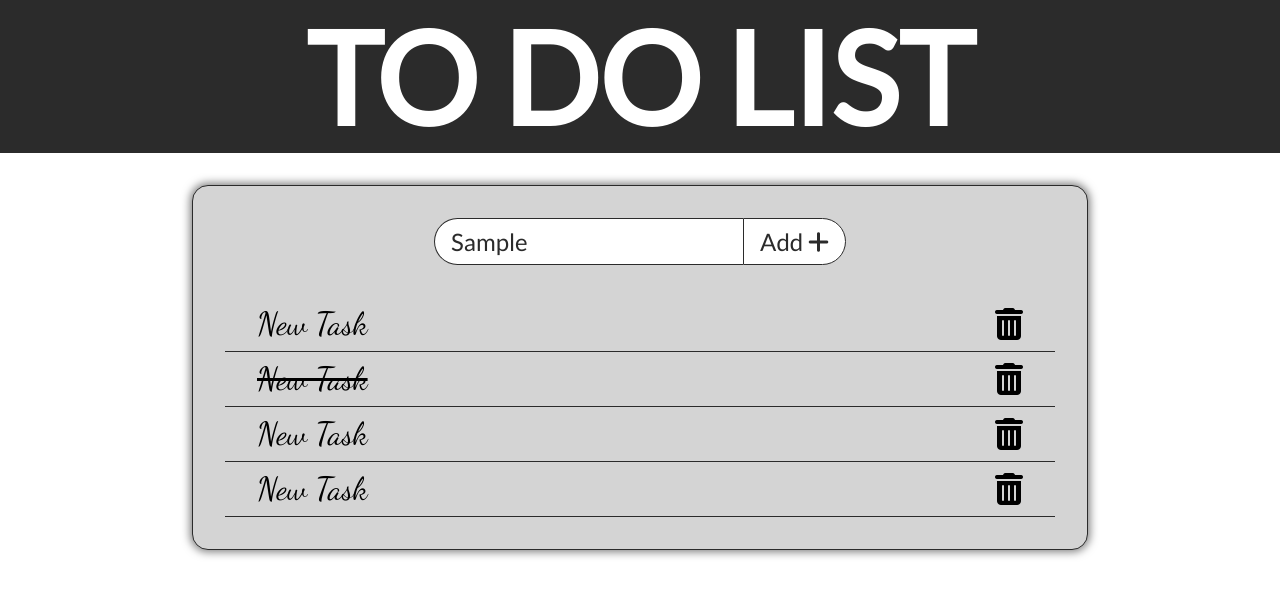
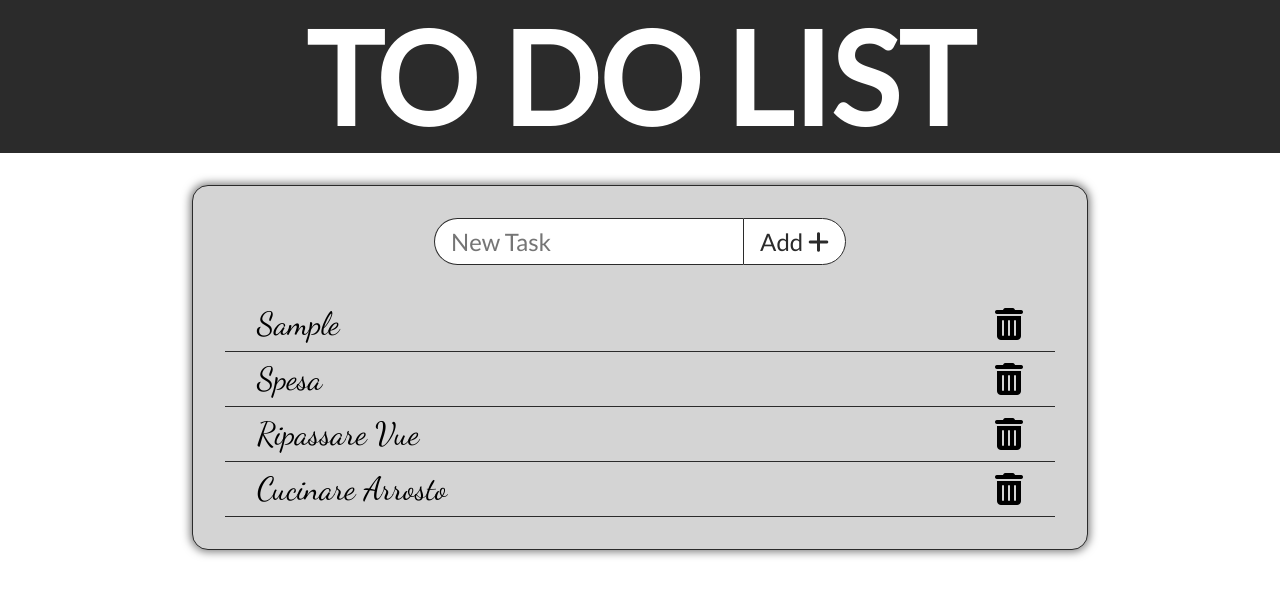
Before and after one commit to MrArcano/vue-todolist, a plain HTML site: page index.html in a window 1280 px wide. Both pictures are taken after typing "Sample" into the empty fields and a click on the button "Add". Drawn offline with nearby package versions, Linux system fonts and the light colour scheme.

Commit message:
[add]: add task vue

```diff
--- a/css/style.css
+++ b/css/style.css
@@ -4,12 +4,13 @@
   box-sizing: border-box;
 }
 
+html{
+  font-family: 'Lato', sans-serif;
+}
+
 ul{
   list-style: none;
 }
-
-/* font-family: 'Dancing Script', cursive;
-*/
 
 .logo{
   background-color: #2b2b2b;
@@ -19,11 +20,10 @@ ul{
   font-weight: bold;
 
   text-align: center;
-  font-family: 'Lato', sans-serif;
 }
 
 .container{
-  font-family: 'Dancing Script', cursive;
+
   font-size: 2rem;
 
   width: 70%;
@@ -83,6 +83,7 @@ ul{
   display: flex;
   justify-content: space-between;
   align-items: center;
+  font-family: 'Dancing Script', cursive;
 }
 
 .task-container li:hover{
@@ -101,4 +102,8 @@ ul{
 .task-container li i:hover{
   color: red;
 }
+
+.task-container h5{
+  text-align: center;
+}
 /* ------------------------------------------------ */
--- a/index.html
+++ b/index.html
@@ -32,30 +32,29 @@
     <div class="container">
       <!-- NEW TASK -->
       <div class="new-task">
-        <input type="text" placeholder="New Task">
-        <button type="button">Add <i class="fa-solid fa-plus"></i></button>
+
+        <input
+          v-model="newTask"
+          type="text"
+          placeholder="New Task">
+
+
+        <button
+          @click="addTask"
+          type="button">Add
+          <i
+          class="fa-solid fa-plus"></i></button>
       </div>
 
       <!-- TASKLIST -->
       <div class="task-container">
-        <ul>
-          <li>
-            <span>New Task</span>
-            <i class="fa-solid fa-trash-can"></i>
-          </li>
-          <li>
-            <span class="line-through">New Task</span>
-            <i class="fa-solid fa-trash-can"></i>
-          </li>
-          <li>
-            <span>New Task</span>
-            <i class="fa-solid fa-trash-can"></i>
-          </li>
-          <li>
-            <span>New Task</span>
+        <ul v-if="taskArray.length > 0">
+          <li v-for="(task , index) in taskArray">
+            <span>{{task.todo}}</span>
             <i class="fa-solid fa-trash-can"></i>
           </li>
         </ul>
+        <h5 v-else>- Non ci sono Task! -</h5>
       </div>
 
     </div>
--- a/js/script.js
+++ b/js/script.js
@@ -3,11 +3,38 @@ const {createApp} = Vue;
 createApp({
 data() {
   return {
+    taskArray: [
+      {
+        todo: "Spesa",
+        done: false,
+      },
+      {
+        todo: "Ripassare Vue",
+        done: false,
+      },
+      {
+        todo: "Cucinare Arrosto",
+        done: false,
+      },
+    ],
+    newTask: "",
+    isError: false,
+    isErrorDelete: false,
 
   }
 },
 methods: {
-
+  addTask(){
+    this.newTask = this.newTask.trim()
+      if(this.newTask.length >= 5){
+        this.taskArray.unshift({todo: this.newTask, done: false});
+        this.newTask = "";
+        this.isError = false;
+      }else{
+        this.isError = true;
+      }
+      console.log(this.taskArray);
+  },
 },
 mounted() {
   console.log("Montato");
```
